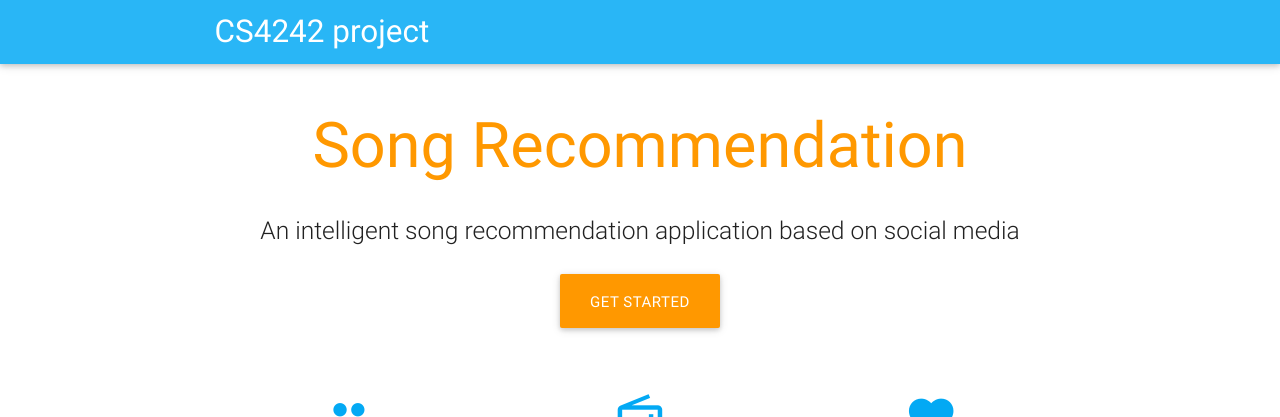
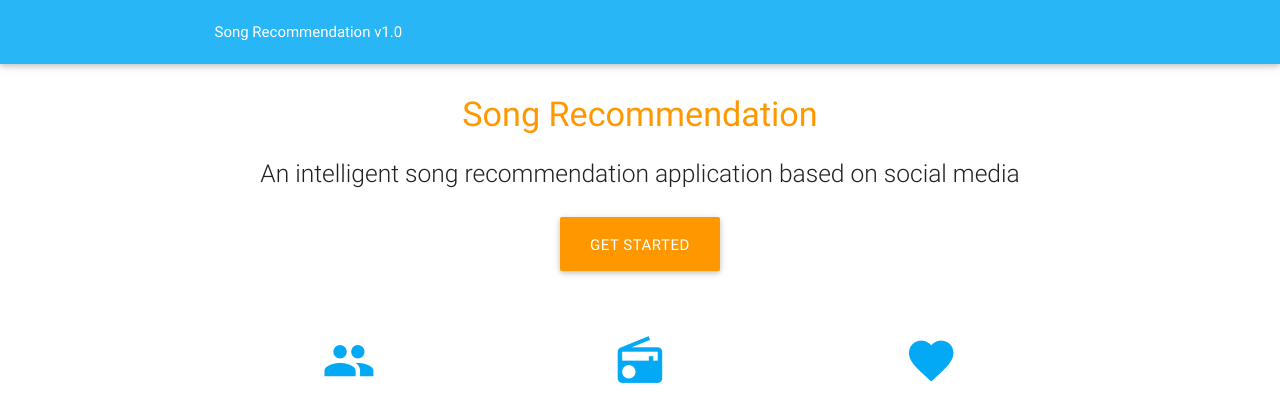
Before and after one commit to yjlo123/SongRecommend, a Flask app: page /home in a window 1280 px wide. Shown: the top 417 px of the page. Run offline with Flask 2, Linux system fonts and the light colour scheme; some libraries are stand-ins or nearby versions.

Commit message:
change font size

```diff
--- a/templates/home.html
+++ b/templates/home.html
@@ -13,13 +13,13 @@
 
 <body>
   <nav class="light-blue lighten-1" role="navigation">
-    <div class="nav-wrapper container"><a id="logo-container" href="#" class="brand-logo">CS4242 project</a>
+    <div class="nav-wrapper container"><a href="/home">Song Recommendation v1.0</a>
 
     </div>
   </nav>
   <div class="section no-pad-bot" id="index-banner">
     <div class="container">
-      <h1 class="header center orange-text">Song Recommendation</h1>
+      <h4 class="header center orange-text">Song Recommendation</h4>
       <div class="row center">
         <h5 class="header col s12 light">An intelligent song recommendation application based on social media</h5>
       </div>
```
